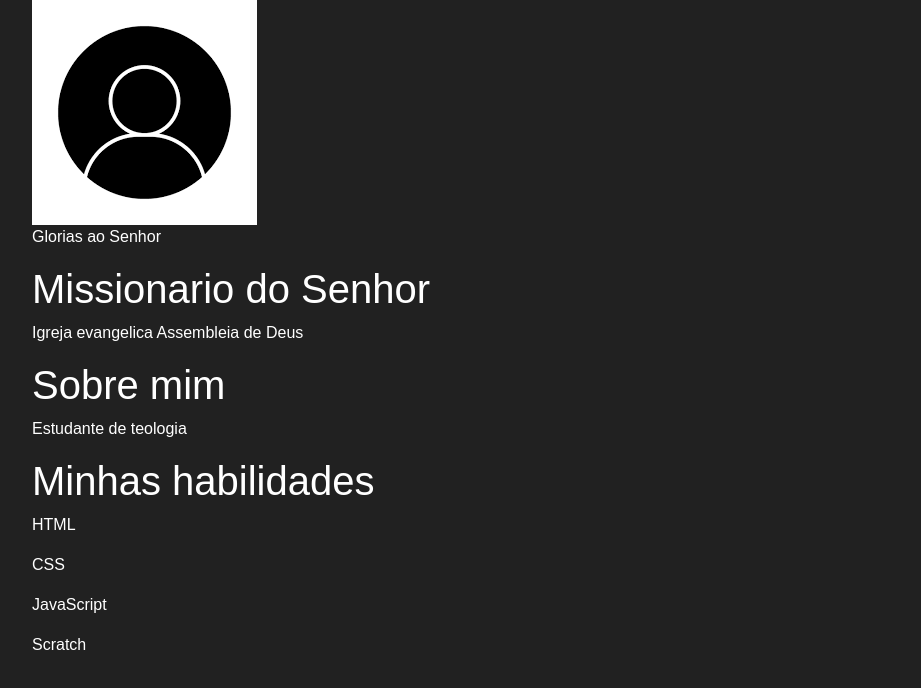
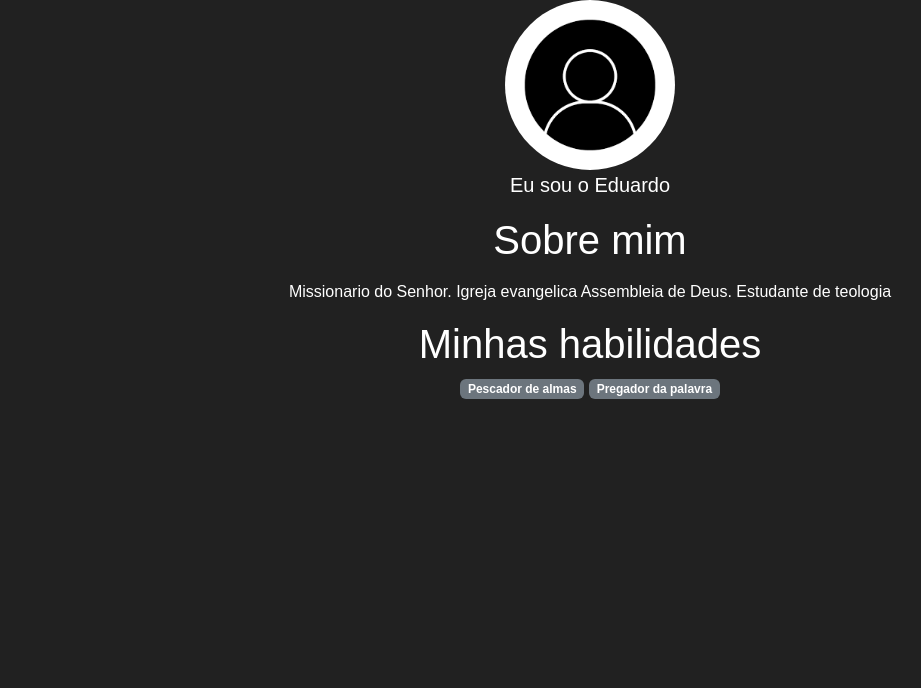
Before and after one commit to Edhu15/Meu-portf-lio, a plain HTML site: page index.html in a window 1280 px wide. Shown: the whole page, without its empty margins (50-971 px from the left). Drawn offline with nearby package versions, Linux system fonts and the light colour scheme.

Commit message:
Add files via upload

```diff
--- a/index.html
+++ b/index.html
@@ -9,19 +9,18 @@
     <title>Eduardo</title>
 </head>
 <body>
-    <header class="container">
-         <img src="Perfil.png" alt="avatar do Eduardo" srcset="" />
-<p>Glorias ao Senhor</p>
-<h1>Missionario do Senhor </h1>
-<p>Igreja evangelica Assembleia de Deus</p>
+    <header class="container text-center">
+         <img src="Perfil.png"  alt="avatar do Eduardo" class="rounded-circle" wisth="170" height="170" srcset="" />
+<p class="lead">Eu sou o Eduardo</pclass>
 <h1>Sobre mim</h1>
-<p>Estudante de teologia</p>
+    </p>Missionario do Senhor.
+    Igreja evangelica Assembleia de Deus.
+    Estudante de teologia</p>
+
 <h1>Minhas habilidades</h1>
 <div>
-    <p>HTML</p>
-    <p>CSS</p>
-    <p>JavaScript</p>
-    <p>Scratch</p>
+    <p class="badge text-bg-secondary">Pescador de almas</p>
+    <p class="badge text-bg-secondary">Pregador da palavra</p>
 </header>
 
 </div>
```
